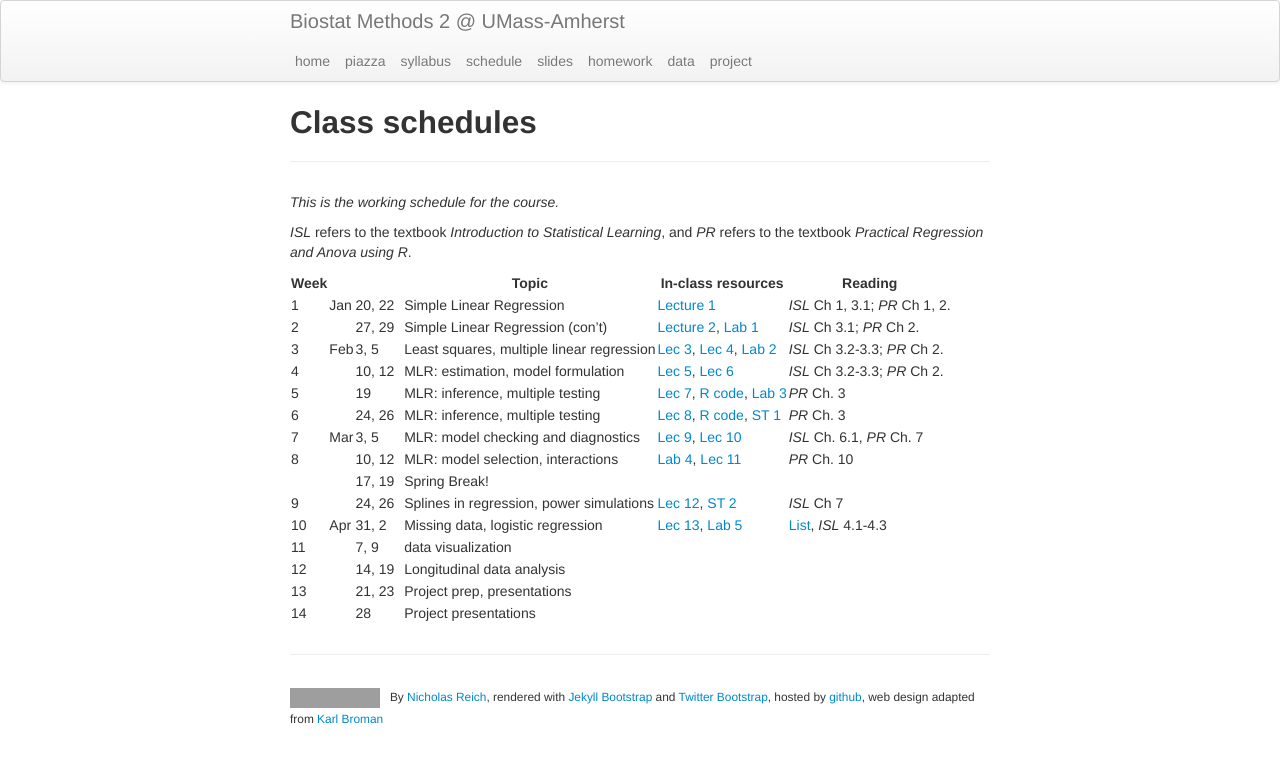
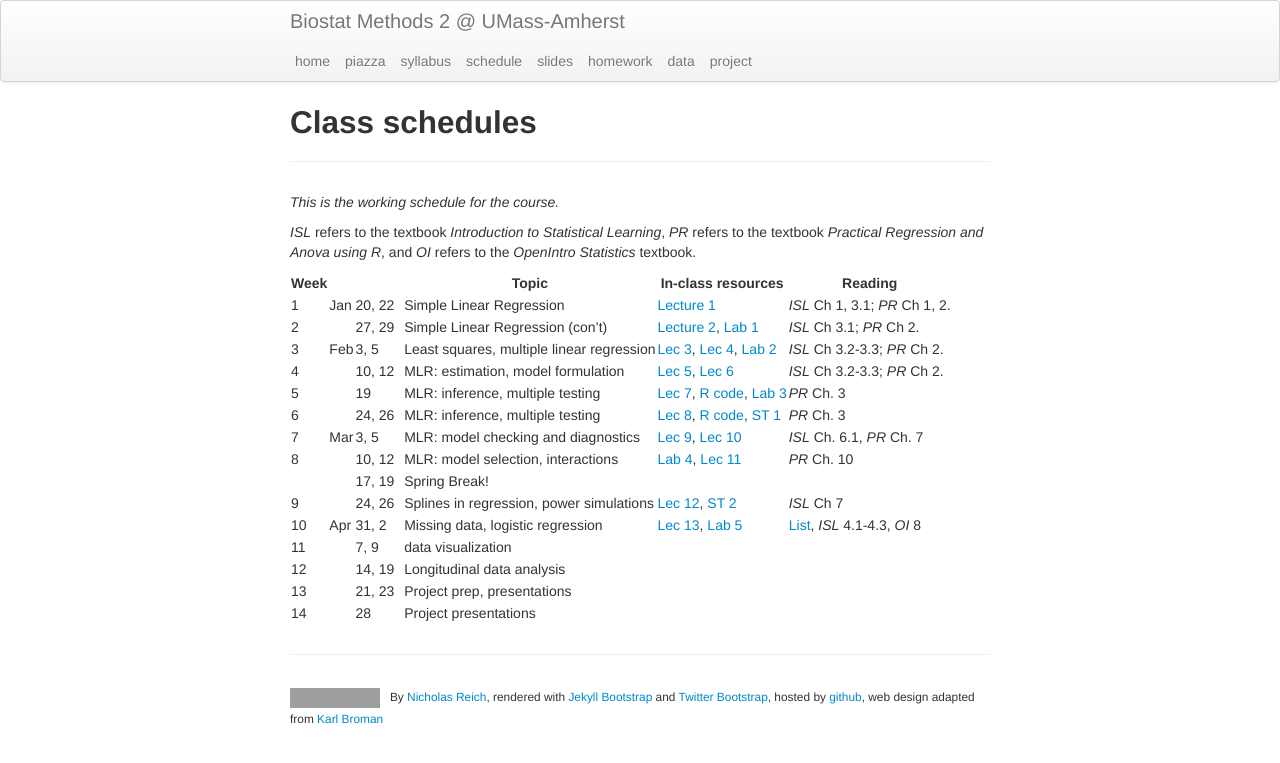
Before and after one commit to nickreich/stat-modeling-2015, a Jekyll site: the page built from pages/schedule.md, in a window 1280 px wide. Shown: the top 763 px of the page. Built offline with Jekyll 4.4.1, drawn with Linux system fonts in a browser that asks for light colours; grey boxes are pictures that could not be loaded.

Commit message:
udpates.

```diff
--- a/pages/schedule.md
+++ b/pages/schedule.md
@@ -6,7 +6,7 @@ tagline:
 
 *This is the working schedule for the course.*
 
-_ISL_ refers to the textbook _Introduction to Statistical Learning_, and _PR_ refers to the textbook _Practical Regression and Anova using R_.
+_ISL_ refers to the textbook _Introduction to Statistical Learning_, _PR_ refers to the textbook _Practical Regression and Anova using R_, and _OI_ refers to the _OpenIntro Statistics_ textbook.
 
 Week |       |     | Topic   | In-class resources | Reading
 ---- | ----- | --- | ------- | ------------------ | -------
@@ -20,7 +20,7 @@ Week |       |     | Topic   | In-class resources | Reading
  8   |     | 10, 12 | MLR: model selection, interactions | [Lab 4](../assets/labs/lab4-mlr-diagnostics.pdf), [Lec 11](../assets/lectures/lecture11-mlr-interaction-transformation/lecture11-mlr-interactions-transformations.pdf) | _PR_ Ch. 10
      |     | 17, 19 | Spring Break! | |
  9   |     | 24, 26 | Splines in regression, power simulations | [Lec 12](../assets/lectures/lecture12-splines/lecture12-splines.pdf), [ST 2](../assets/lectures/specialtopic2-power-simulation/specialtopic2-power-simulation.pdf) | _ISL_ Ch 7
- 10  | Apr | 31, 2  | Missing data, logistic regression | [Lec 13](../assets/lectures/lecture13-logistic-regression/lecture13-logistic-regression.pdf), [Lab 5](../assets/labs/lab5-amelia-missing-data.pdf) | [List](missing-data-reading-list.html), _ISL_ 4.1-4.3
+ 10  | Apr | 31, 2  | Missing data, logistic regression | [Lec 13](../assets/lectures/lecture13-logistic-regression/lecture13-logistic-regression.pdf), [Lab 5](../assets/labs/lab5-amelia-missing-data.pdf) | [List](missing-data-reading-list.html), _ISL_ 4.1-4.3, _OI_ 8
  11  |     | 7, 9   | data visualization | |
  12  |     | 14, 19 | Longitudinal data analysis | |
  13  |     | 21, 23 | Project prep, presentations | |
```
Also changed, not shown: 2 other files.
